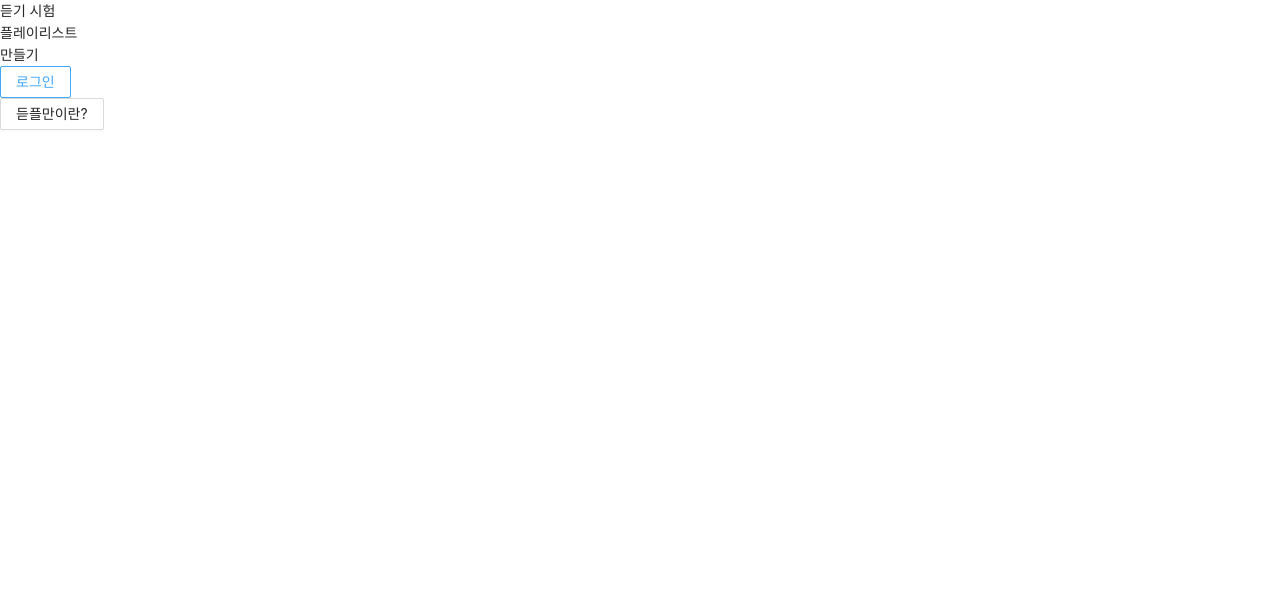
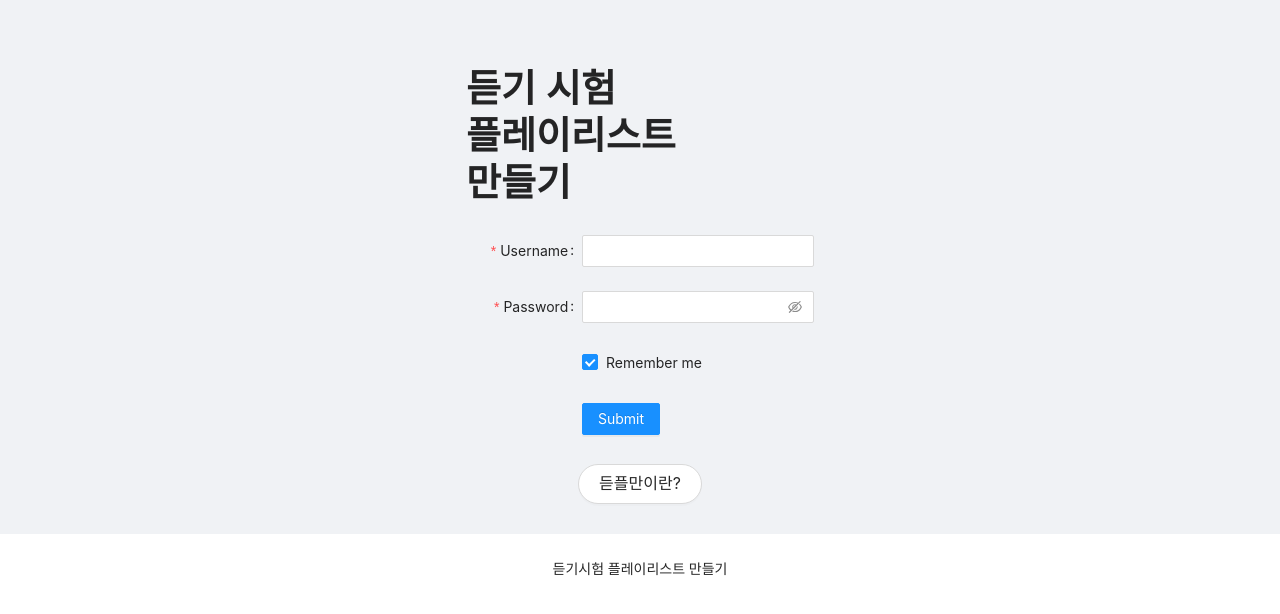
Before and after one commit to b41-41/listen-playlist-maker, a React (Create React App) app: page / in a window 1280 px wide. Both pictures are taken after a click on the button "로그인". Shown: the top 614 px of the page. Built offline with nearby package versions, Linux system fonts and the light colour scheme.

Commit message:
[Add] Index 페이지 마크업

```diff
--- /dev/null
+++ b/src/components/Main/LoginBox.tsx
@@ -0,0 +1,58 @@
+import React from 'react';
+import { Form, Input, Button, Checkbox } from 'antd';
+
+type Props = {};
+
+const LoginBox = (props: Props) => {
+  const onFinish = (values: any) => {
+    console.log('Success:', values);
+  };
+
+  const onFinishFailed = (errorInfo: any) => {
+    console.log('Failed:', errorInfo);
+  };
+
+  return (
+    <Form
+      name="basic"
+      labelCol={{ span: 8 }}
+      wrapperCol={{ span: 16 }}
+      initialValues={{ remember: true }}
+      onFinish={onFinish}
+      onFinishFailed={onFinishFailed}
+      autoComplete="off"
+    >
+      <Form.Item
+        label="Username"
+        name="username"
+        rules={[{ required: true, message: 'Please input your username!' }]}
+      >
+        <Input />
+      </Form.Item>
+
+      <Form.Item
+        label="Password"
+        name="password"
+        rules={[{ required: true, message: 'Please input your password!' }]}
+      >
+        <Input.Password />
+      </Form.Item>
+
+      <Form.Item
+        name="remember"
+        valuePropName="checked"
+        wrapperCol={{ offset: 8, span: 16 }}
+      >
+        <Checkbox>Remember me</Checkbox>
+      </Form.Item>
+
+      <Form.Item wrapperCol={{ offset: 8, span: 16 }}>
+        <Button type="primary" htmlType="submit">
+          Submit
+        </Button>
+      </Form.Item>
+    </Form>
+  );
+};
+
+export default LoginBox;
--- a/src/components/Main/index.tsx
+++ b/src/components/Main/index.tsx
@@ -1,23 +1,55 @@
-import React from 'react';
-import { Row, Button, Col } from 'antd';
+import React, { ReactElement, useState } from 'react';
+import { Row, Button, Col, Layout, Space, Typography } from 'antd';
+import LoginBox from './LoginBox';
 
 type Props = {};
 
-const Main = (props: Props) => {
+const Main = (props: Props): ReactElement => {
+  const { Content, Footer } = Layout;
+  const { Title } = Typography;
+  const [isLoginBox, setIsLoginBox] = useState<boolean>(false);
+
+  const handleLoginBox = (): void => {
+    setIsLoginBox(!isLoginBox);
+  };
+
   return (
-    <div>
-      <Col>
-        <Row>듣기 시험</Row>
-        <Row>플레이리스트</Row>
-        <Row>만들기</Row>
-        <Row>
-          <Button>로그인</Button>
+    <Layout>
+      <Content>
+        <Row justify="center" align="middle" style={{ margin: '30px auto' }}>
+          <Col>
+            <Space
+              direction="vertical"
+              size={1}
+              style={{ margin: '10px auto' }}
+            >
+              <Row>
+                <Title>
+                  듣기 시험 <br /> 플레이리스트 <br /> 만들기
+                </Title>
+              </Row>
+            </Space>
+            <Row justify="center">
+              <Space direction="vertical" size={5} align="center">
+                {isLoginBox ? (
+                  <LoginBox />
+                ) : (
+                  <Button size="large" shape="round" onClick={handleLoginBox}>
+                    로그인
+                  </Button>
+                )}
+                <Button size="large" shape="round">
+                  듣플만이란?
+                </Button>
+              </Space>
+            </Row>
+          </Col>
         </Row>
-        <Row>
-          <Button>듣플만이란?</Button>
-        </Row>
-      </Col>
-    </div>
+      </Content>
+      <Footer style={{ backgroundColor: 'white', textAlign: 'center' }}>
+        듣기시험 플레이리스트 만들기
+      </Footer>
+    </Layout>
   );
 };
 
```
